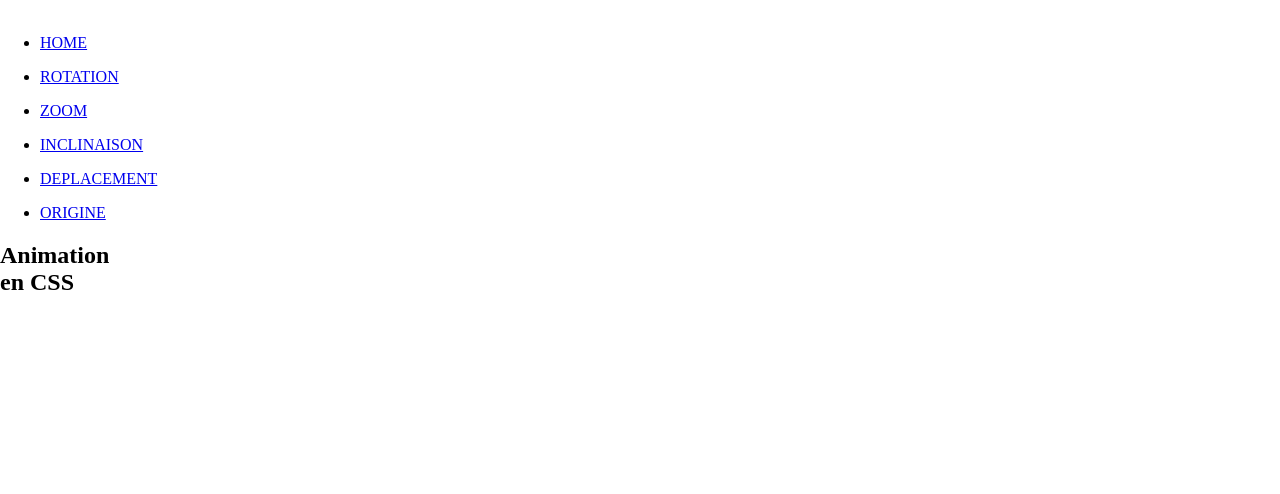
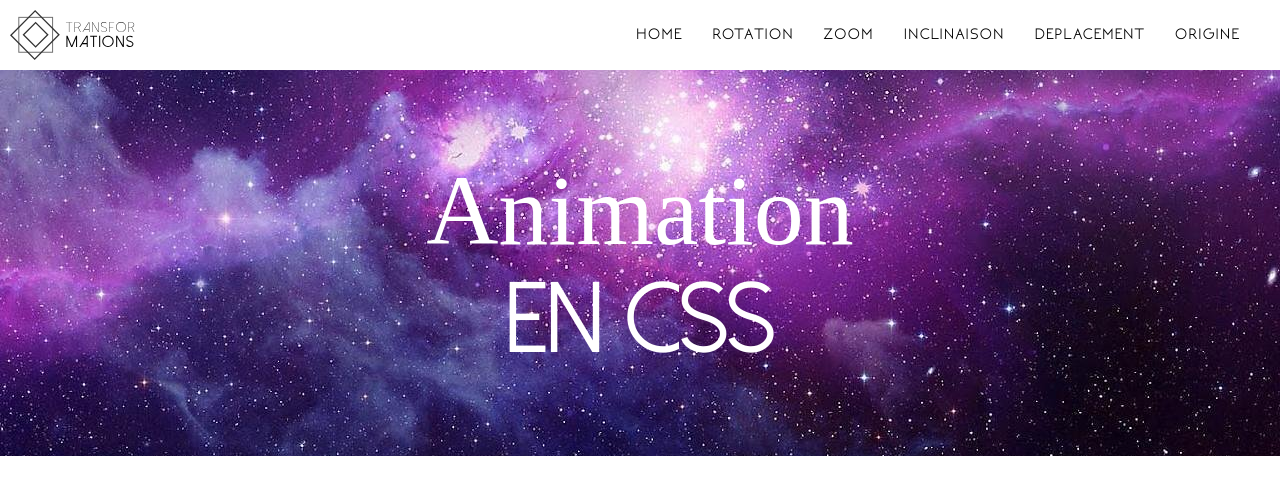
Before and after one commit to Dalyn1040/projet-animation, a plain HTML site: page index.html in a window 1280 px wide. Drawn offline with Linux system fonts and the light colour scheme; files that its build step writes are made by us from their sources.

Commit message:
animation

```diff
--- a/css/style.css
+++ b/css/style.css
@@ -4,7 +4,7 @@ body{
 }
 
 @font-face {
-    font-family: 'Dolce Vita';
+    font-family: 'Dolcelight';
     src: url('DolceVitaLight.eot');
     src: url('DolceVitaLight.eot?#iefix') format('embedded-opentype'),
         url('DolceVitaLight.woff2') format('woff2'),
@@ -16,25 +16,108 @@ body{
 }
 
 @font-face {
-    font-family: 'NEOTERIC';
-    src: url('NEOTERIC-Bold.eot');
-    src: url('NEOTERIC-Bold.eot?#iefix') format('embedded-opentype'),
-        url('NEOTERIC-Bold.woff2') format('woff2'),
-        url('NEOTERIC-Bold.woff') format('woff'),
-        url('NEOTERIC-Bold.ttf') format('truetype');
+    font-family: 'NEO';
+    src: url('../font/NEOTERIC-Bold.eot');
+    src: url('../font/NEOTERIC-Bold.eot?#iefix') format('embedded-opentype'),
+        url('../font/NEOTERIC-Bold.woff2') format('woff2'),
+        url('../font/NEOTERIC-Bold.woff') format('woff'),
+        url('../font/NEOTERIC-Bold.ttf') format('truetype');
     font-weight: bold;
     font-style: normal;
     font-display: swap;
 }
 
 @font-face {
-    font-family: 'Dolce Vita';
-    src: url('DolceVita.eot');
-    src: url('DolceVita.eot?#iefix') format('embedded-opentype'),
-        url('DolceVita.woff2') format('woff2'),
-        url('DolceVita.woff') format('woff'),
-        url('DolceVita.ttf') format('truetype');
+    font-family: 'Dolce';
+    src: url('../font/DolceVita.eot');
+    src: url('../font/DolceVita.eot?#iefix') format('embedded-opentype'),
+        url('../font/DolceVita.woff2') format('woff2'),
+        url('../font/DolceVita.woff') format('woff'),
+        url('../font/DolceVita.ttf') format('truetype');
     font-weight: normal;
     font-style: normal;
     font-display: swap;
+
+body {
+    background-image: url(img/fond3.jpg);
 }
+}
+header {
+    height: 70px;
+    display: flex;
+    justify-content: space-between;
+}
+header img{
+    height: 50px;
+    margin: 10px;
+}
+header nav{
+display: flex;
+align-items: end;
+margin-right: 10px;
+}
+
+header nav ul{
+    list-style: none;
+    display: flex;
+
+
+}
+header nav ul li{
+    display: flex;
+}
+header nav ul li a{
+    height: 30px;
+    display: block;
+    box-sizing: border-box;
+    font-family:"NEO" ;
+    text-transform: uppercase;
+    letter-spacing: 1px;
+    color: black;
+    text-decoration: none;
+    transition:0.5s
+}
+header nav ul li span{
+    margin: 0 15px;
+}
+
+main section{
+    height: calc(100vh-70px);
+    background: url(../img/fond3.jpg) center;
+    background-size: cover;
+    display: flex;
+    justify-content: center;
+    align-items: center;
+}
+main section h1{
+    justify-content: center;
+    font-family: "Dolce";
+    font-size: 100px;
+    text-align: center;
+    font-weight: normal;
+    color: white;
+}
+main section h1::first-line {
+    font-family: "Dolce light";
+}
+/*************les pages******/
+section>div{
+    display: flex;
+}
+
+section>div div {
+    width: 150px;
+    height: 150px;
+    margin: 50px;
+    border: 2px solid white;
+}
+/*rotation*/
+#rot>div div:first-of-type{
+    transform: rotate(45deg);
+}
+#rot>div div:nth-of-type(2):hover{
+    transform: rotate(45deg);
+}
+#rot>div div:nth-of-type(3){
+    transition: 0,5s; /* ajoute l'effet sur la rotation*/
+}
--- a/index.html
+++ b/index.html
@@ -4,11 +4,11 @@
     <meta charset="UTF-8">
     <meta name="viewport" content="width=device-width, initial-scale=1.0">
     <title>Animation</title>
-    <link rel="stylesheet" href="style.css">
+    <link rel="stylesheet" href="css/style.css">
 </head>
 <body>
  <header>
-    <div> <img src="logo(2).svg" alt=""></div>
+    <div> <img src="img/logo (2).svg" alt=""></div>
     <nav>
         <ul>
             <li>
@@ -40,8 +40,12 @@
 
 
  </header>
+
  <main>
     <section>
+        <div>
+
+        </div>
         <h1>
             Animation <br/>
             en CSS
```
